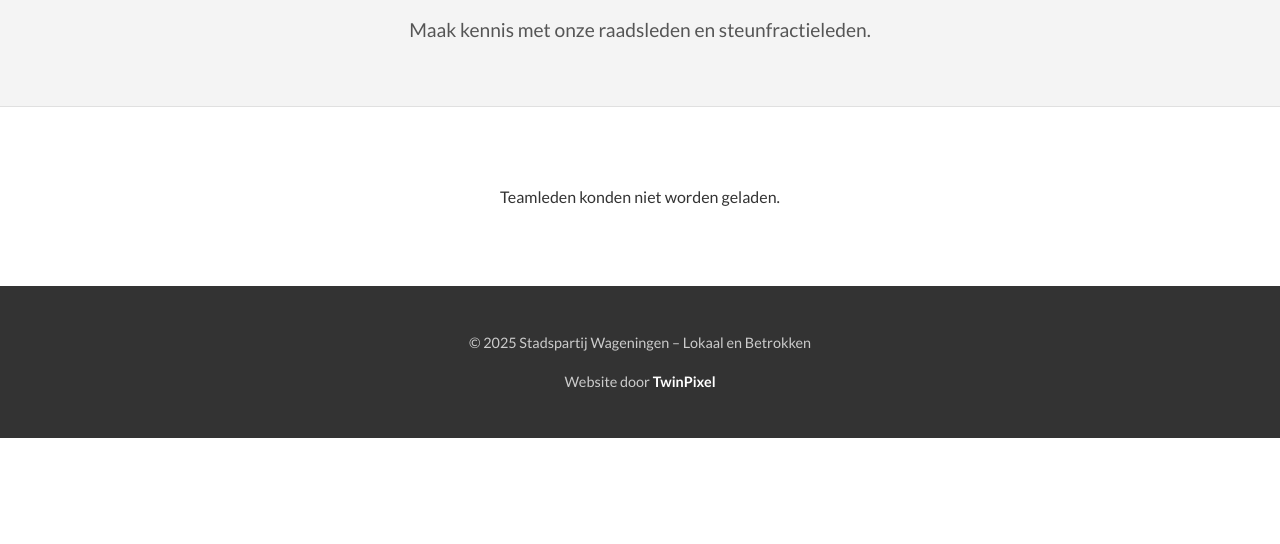
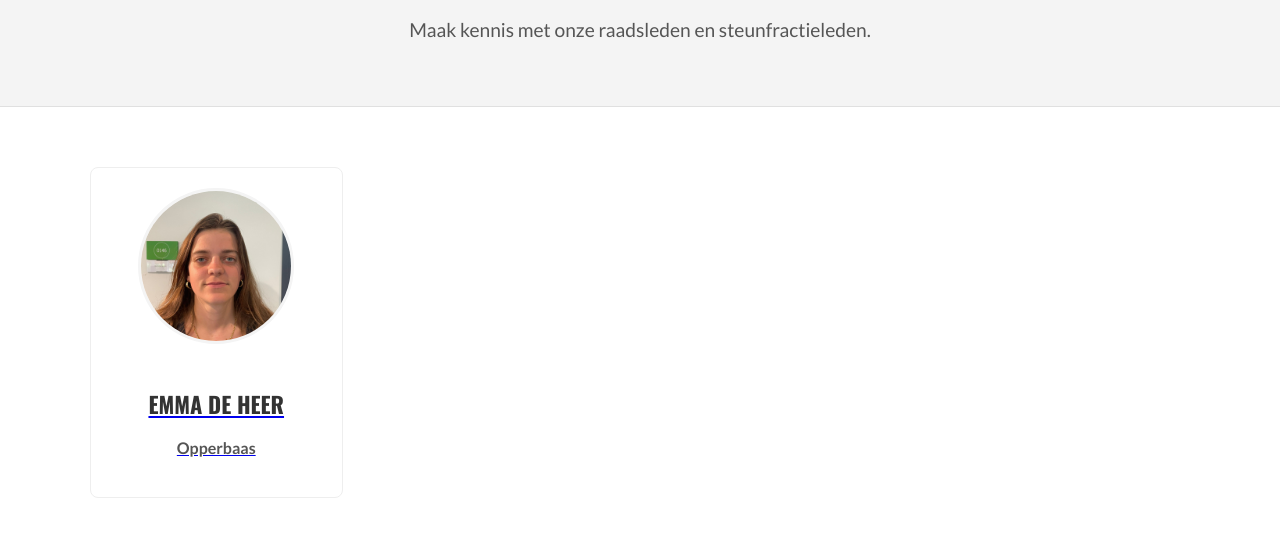
Before and after one commit to Twinpixel-nl/stadspartij-wageningen, a website: page src/fractie.html in a window 1280 px wide. Shown: the part 256-800 px from the top of the page. Drawn offline with nearby package versions, Linux system fonts and the light colour scheme; no server answers.

Commit message:
Update fetch URL for raadsleden data to use the correct index file

```diff
--- a/src/fractie.html
+++ b/src/fractie.html
@@ -64,7 +64,7 @@
   </footer>
 
   <script>
-fetch('/data/raadsleden.json')
+fetch('/data/raadsleden-index.json')
   .then(res => {
     if (!res.ok) throw new Error('Response niet ok');
     return res.json();
```
